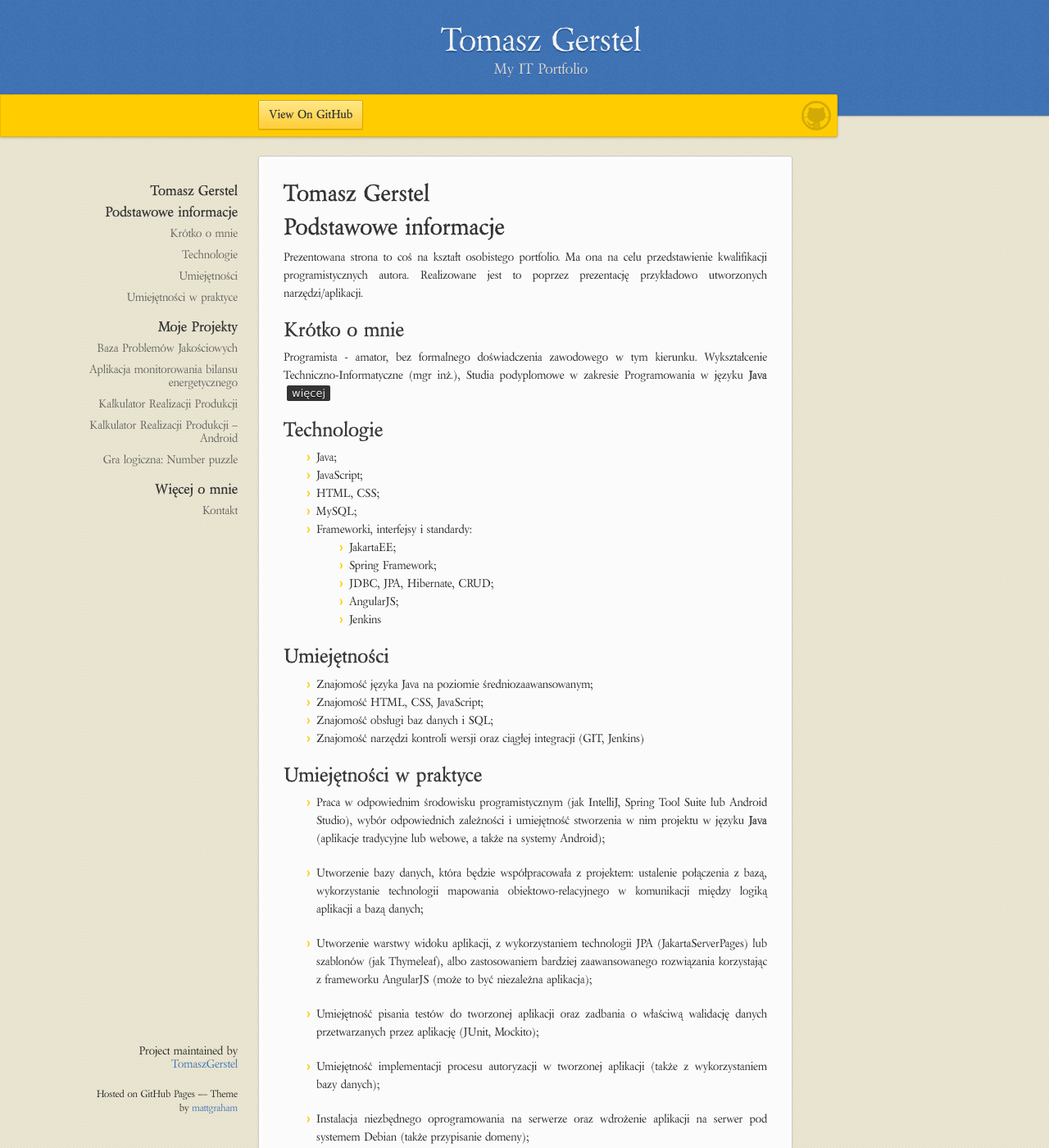
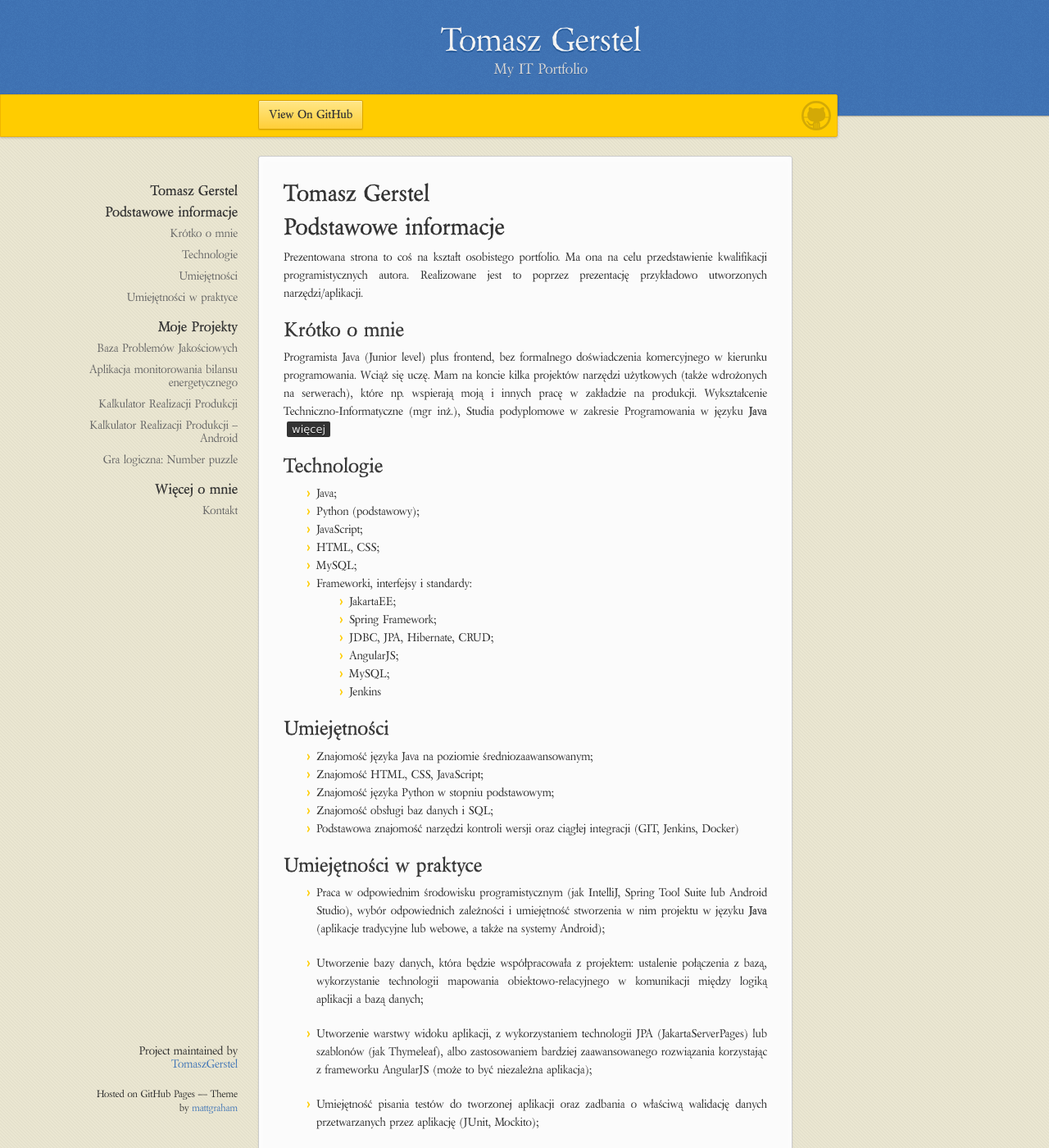
Before and after one commit to TomaszGerstel/Tomasz-Gerstel---My-IT-portfolio, a Jekyll site: the page built from index.md, in a window 1280 px wide and 1400 px high. Shown: the whole window at 82% size. Built offline with Jekyll 4.4.1, drawn with Linux system fonts in a browser that asks for light colours; our own code applies the rules of GitHub Pages for plain Markdown files; some of the changed text lies outside the part shown.

Commit message:
description

```diff
--- a/index.md
+++ b/index.md
@@ -9,11 +9,12 @@ Prezentowana strona to coś na kształt osobistego portfolio. Ma ona na celu prz
 
 ## Krótko o mnie
 
-Programista - amator, bez formalnego doświadczenia zawodowego w tym kierunku. Wykształcenie Techniczno-Informatyczne (mgr inż.), Studia podyplomowe w zakresie Programowania w języku **Java** [`więcej`](#wicej-o-mnie)
+Programista Java (Junior level) plus frontend, bez formalnego doświadczenia komercyjnego w kierunku programowania. Wciąż się uczę. Mam na koncie kilka projektów narzędzi użytkowych (także wdrożonych na serwerach), które np. wspierają moją i innych pracę w zakładzie na produkcji. Wykształcenie Techniczno-Informatyczne (mgr inż.), Studia podyplomowe w zakresie Programowania w języku **Java** [`więcej`](#wicej-o-mnie)
 
 ## Technologie
 
 - Java;
+- Python (podstawowy);
 - JavaScript;
 - HTML, CSS;
 - MySQL;
@@ -22,14 +23,16 @@ Programista - amator, bez formalnego doświadczenia zawodowego w tym kierunku. W
 	- Spring Framework;
 	- JDBC, JPA, Hibernate, CRUD;
 	- AngularJS;
+	- MySQL;
 	- Jenkins
 
 ## Umiejętności
 
 * Znajomość języka Java na poziomie średniozaawansowanym;
 * Znajomość HTML, CSS, JavaScript;
+* Znajomość języka Python w stopniu podstawowym;
 * Znajomość obsługi baz danych i SQL;
-* Znajomość narzędzi kontroli wersji oraz ciągłej integracji (GIT, Jenkins)
+* Podstawowa znajomość narzędzi kontroli wersji oraz ciągłej integracji (GIT, Jenkins, Docker)
 
 ## Umiejętności w praktyce
 
@@ -46,6 +49,8 @@ Programista - amator, bez formalnego doświadczenia zawodowego w tym kierunku. W
 * Instalacja niezbędnego oprogramowania na serwerze oraz wdrożenie aplikacji na serwer pod systemem Debian (także przypisanie domeny);
 
 * Korzystanie z narzędzi kontroli wersji jak GIT, z serwisu GitHub do współpracy z innymi, jak i do procesu ciągłej integracji oprogramowania (praca z narzędziem Jenkins);
+
+* Umiejętność stworzenia projektu webowego w języku Pyton np. w środowisku PyCharm;
 
 * * *
 
```
